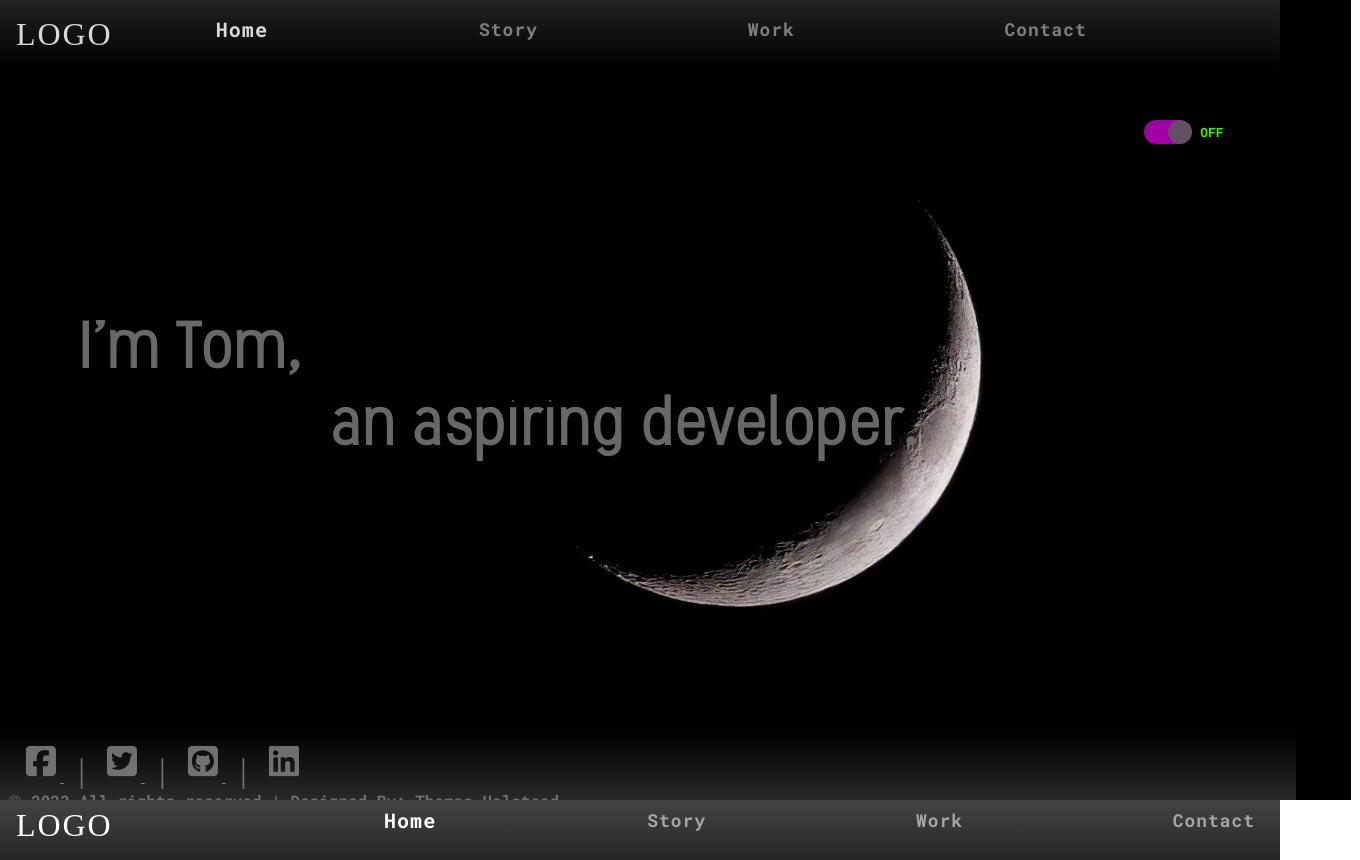
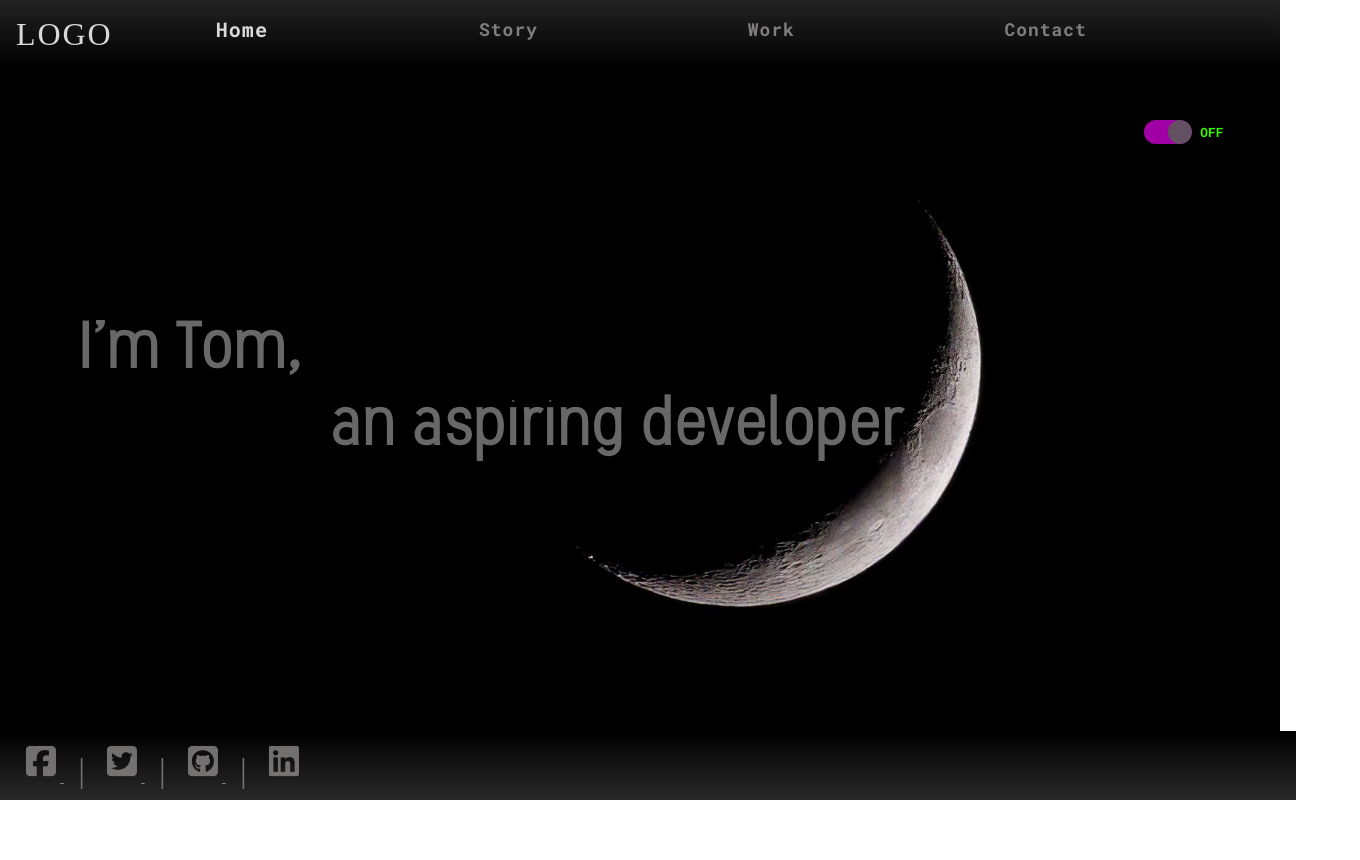
Before and after one commit to Tom-Halstead/TommHalstead.github.io, a website built with Parcel: page docs/index.html in a window 1280 px wide. Shown: the whole page, 1360 px wide, since content can reach past the window. After the commit the page ends 800 px from the top, so only its background shows below. Built offline with nearby package versions, Linux system fonts and the light colour scheme.

Commit message:
fixed overflow issue

```diff
--- a/docs/index.scss
+++ b/docs/index.scss
@@ -21,6 +21,7 @@ $base-white: #ffffff;
   margin: 0;
   padding: 0;
   font-family: "Poppins", "sans-serif";
+  overflow: hidden;
 }
 
 body {
@@ -31,8 +32,7 @@ body {
   background-position: center;
   background-repeat: no-repeat;
   height: 100vh;
-  // overflow: hidden;
-  // overflow-x: hidden;
+  overflow: hidden;
 }
 
 header {
@@ -43,8 +43,6 @@ header {
 }
 
 nav {
-  overflow-x: hidden;
-
   width: 100vw;
   justify-content: space-between;
   display: flex;
@@ -165,7 +163,6 @@ a.nav-btn {
 div.text {
   pointer-events: none;
   overflow-y: hidden;
-  width: 100vw;
   height: 30vh;
   font-size: 2em;
   position: absolute;
@@ -190,14 +187,14 @@ span.dev {
   right: -0.2em;
 }
 
-#particles-js {
-  overflow-x: hidden;
-  overflow: hidden;
-  z-index: 0;
-  background-size: cover;
-  background-position: center center;
-  background-repeat: no-repeat;
-}
+// #particles-js {
+//   overflow-x: hidden;
+//   overflow: hidden;
+//   z-index: 0;
+//   // background-size: cover;
+//   // background-position: center center;
+//   // background-repeat: no-repeat;
+// }
 
 #lab_social_icon_footer #social-fb:hover {
   color: #3b5998;
@@ -216,8 +213,6 @@ span.dev {
 }
 
 footer {
-  overflow-x: hidden;
-
   margin-top: auto;
   bottom: 0;
   position: fixed;
```
Also changed, not shown: docs/index.css, 1 other file.
